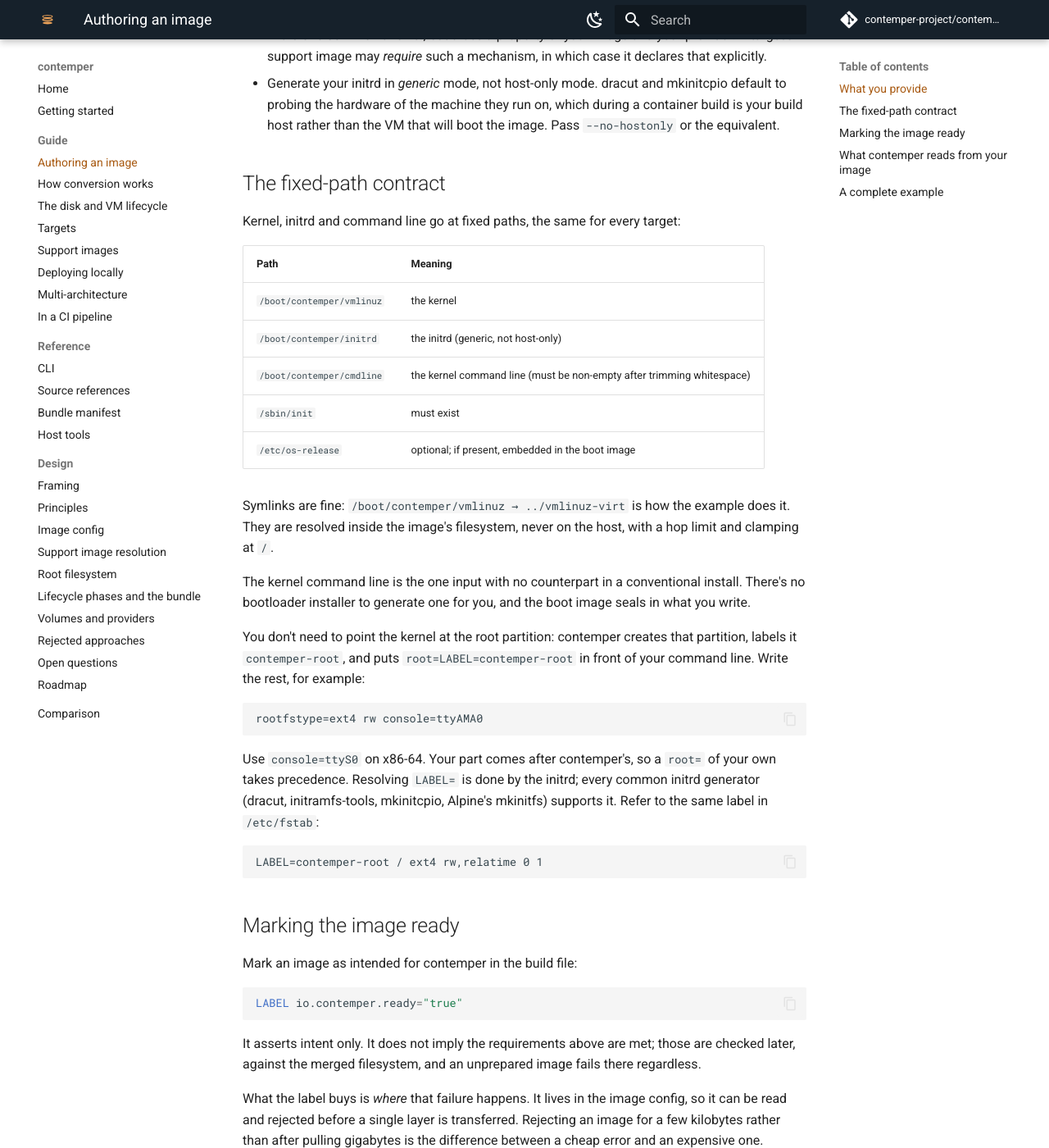
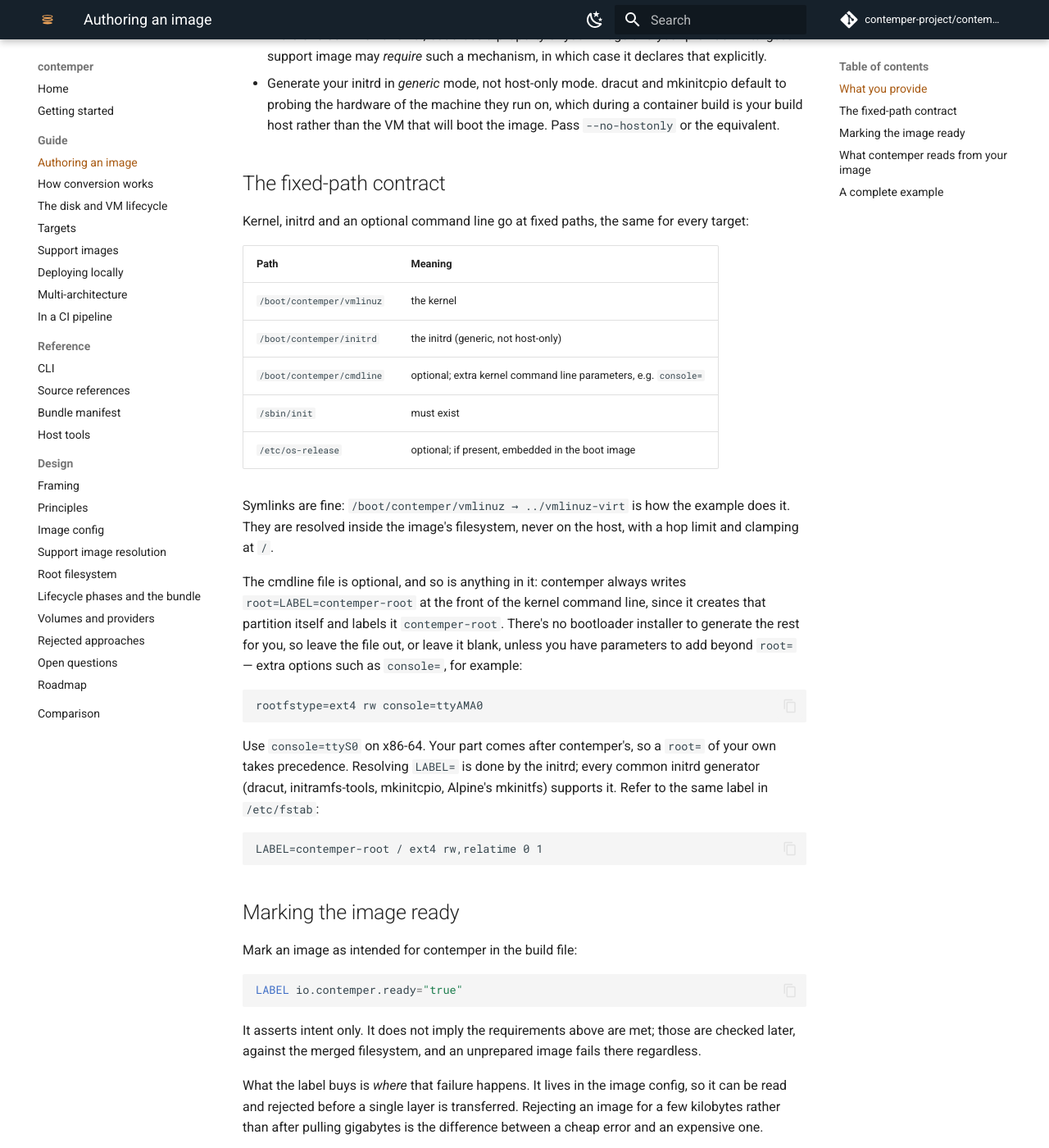
Before and after one commit to DarkressX/contemper, an MkDocs documentation site: the page built from docs/guide/authoring.md, in a window 1280 px wide and 1400 px high, scrolled down 682 px. Shown: the whole window at 82% size. Built offline with MkDocs 1.6.1 and Material for MkDocs 9.7.7, drawn with Linux system fonts in a browser that asks for light colours; comment, search, counter and statistics services are not loaded.

Commit message:
Make /boot/contemper/cmdline optional
A missing cmdline file, or one that is empty or whitespace-only, is now
fine and yields Result.Cmdline "" (contemper's own root=LABEL= is still
prepended, so the kernel command line is never actually empty). A
cmdline path that exists but can't be read, e.g. a dangling symlink, is
still an error, following the same rfs.Lookup + ReadFile pattern used
for /etc/os-release.

reportFixedPaths no longer prints an empty quoted cmdline; it shows the
path as optional and not set instead, while still printing the derived
kernel command line line below it.

Update authoring.md and README to describe the cmdline file as optional,
needed only for parameters beyond what contemper sets itself.

````diff
--- a/docs/guide/authoring.md
+++ b/docs/guide/authoring.md
@@ -36,14 +36,14 @@ Three clarifications:
 
 ## The fixed-path contract
 
-Kernel, initrd and command line go at fixed paths, the same for every
-target:
+Kernel, initrd and an optional command line go at fixed paths, the same
+for every target:
 
 | Path | Meaning |
 | --- | --- |
 | `/boot/contemper/vmlinuz` | the kernel |
 | `/boot/contemper/initrd` | the initrd (generic, not host-only) |
-| `/boot/contemper/cmdline` | the kernel command line (must be non-empty after trimming whitespace) |
+| `/boot/contemper/cmdline` | optional; extra kernel command line parameters, e.g. `console=` |
 | `/sbin/init` | must exist |
 | `/etc/os-release` | optional; if present, embedded in the boot image |
 
@@ -51,14 +51,13 @@ Symlinks are fine: `/boot/contemper/vmlinuz → ../vmlinuz-virt` is how
 the example does it. They are resolved inside the image's filesystem,
 never on the host, with a hop limit and clamping at `/`.
 
-The kernel command line is the one input with no counterpart in a
-conventional install. There's no bootloader installer to generate one
-for you, and the boot image seals in what you write.
-
-You don't need to point the kernel at the root partition: contemper
-creates that partition, labels it `contemper-root`, and puts
-`root=LABEL=contemper-root` in front of your command line. Write the
-rest, for example:
+The cmdline file is optional, and so is anything in it: contemper
+always writes `root=LABEL=contemper-root` at the front of the kernel
+command line, since it creates that partition itself and labels it
+`contemper-root`. There's no bootloader installer to generate the rest
+for you, so leave the file out, or leave it blank, unless you have
+parameters to add beyond `root=` — extra options such as `console=`,
+for example:
 
 ```text
 rootfstype=ext4 rw console=ttyAMA0
````
Also changed, not shown: README.md (+6 -4 lines), 3 other files.
